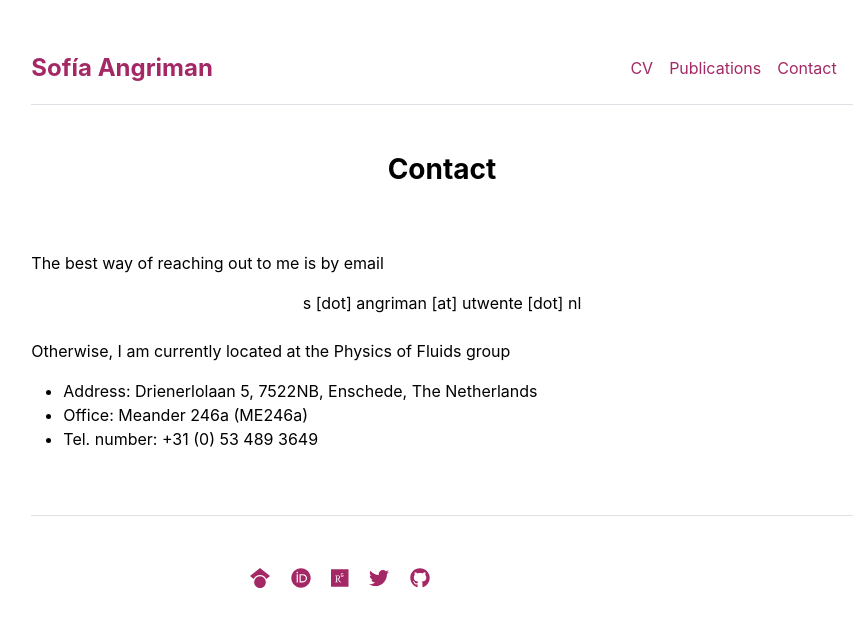
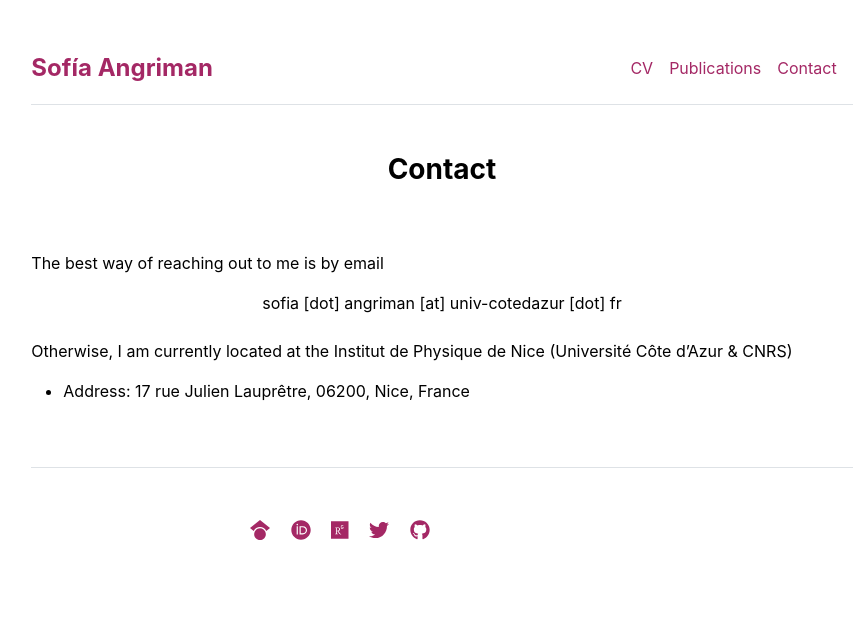
Before and after one commit to sofiaangriman/sofiaangriman.github.io, a Jekyll site: the page built from contact.md, in a window 1280 px wide. Shown: the top 627 px of the page, without its empty margins (198-1065 px from the left). Built offline with Jekyll 4.4.1, drawn with Linux system fonts in a browser that asks for light colours.

Commit message:
Update contact.md

```diff
--- a/contact.md
+++ b/contact.md
@@ -4,10 +4,8 @@ title: "Contact"
 ---
 
 The best way of reaching out to me is by email<br />
-<center> s [dot] angriman [at] utwente [dot] nl</center><br />
-Otherwise, I am currently located at the Physics of Fluids group
+<center> sofia [dot] angriman [at] univ-cotedazur [dot] fr</center><br />
+Otherwise, I am currently located at the Institut de Physique de Nice (Université Côte d'Azur & CNRS)
 <ul>
-  <li>Address: Drienerlolaan 5, 7522NB, Enschede, The Netherlands</li>
-  <li>Office: Meander 246a (ME246a) </li>
-  <li>Tel. number: +31 (0) 53 489 3649 </li>
+  <li>Address: 17 rue Julien Lauprêtre, 06200, Nice, France</li>
 </ul>
```
